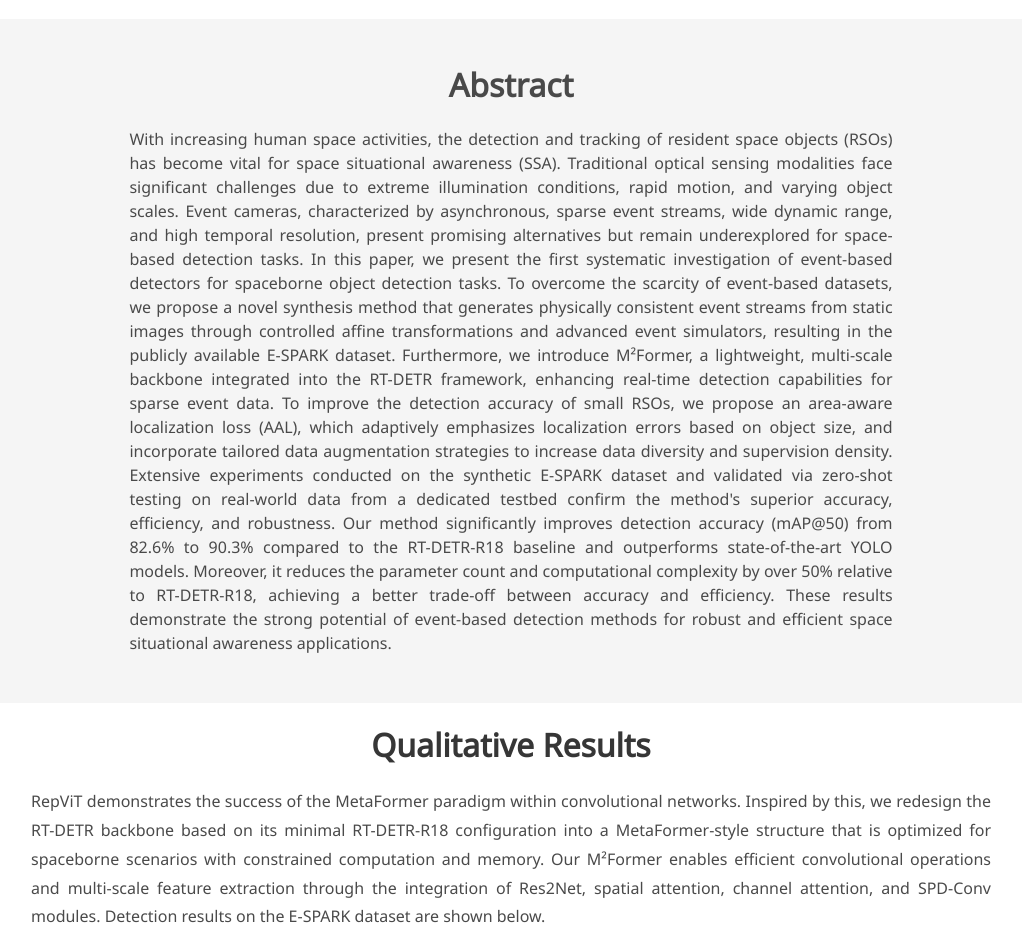
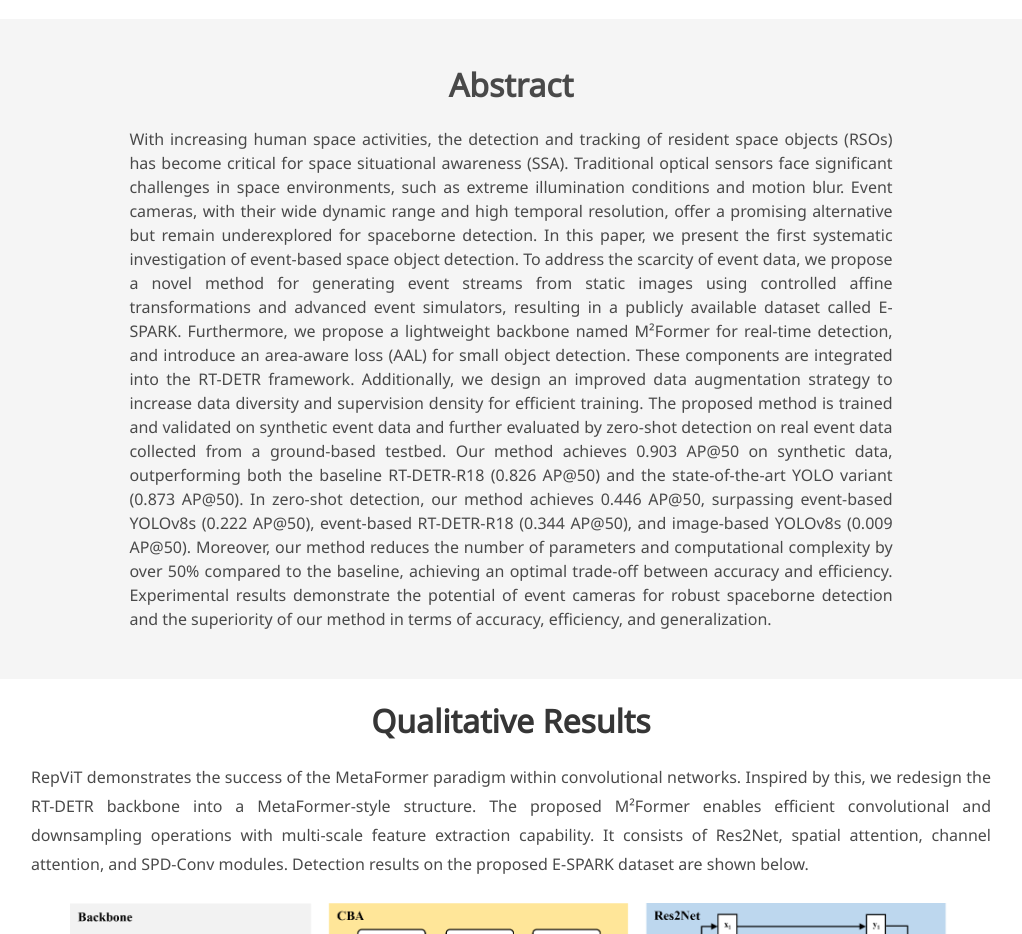
Before and after one commit to iamie-vision/M2Former, a plain HTML site: page index.html in a window 1280 px wide. Shown: the part 1140-2074 px from the top of the page, without its empty margins (129-1151 px from the left). Drawn offline with nearby package versions, Linux system fonts and the light colour scheme; some icons are missing; a web font is replaced by a local one.

Commit message:
Update index.html

```diff
--- a/index.html
+++ b/index.html
@@ -142,16 +142,20 @@
         <h2 class="title is-3">Abstract</h2>
         <div class="content has-text-justified">
           <p>
-            With increasing human space activities, the detection and tracking of resident space objects (RSOs) has become vital for space situational awareness (SSA). Traditional optical sensing modalities face significant challenges due to
-            extreme illumination conditions, rapid motion, and varying object scales. Event cameras, characterized by asynchronous, sparse event streams, wide dynamic range, and high temporal resolution, present promising alternatives but remain
-            underexplored for space-based detection tasks. In this paper, we present the first systematic investigation of event-based detectors for spaceborne object detection tasks. To overcome the scarcity of event-based datasets,
-            we propose a novel synthesis method that generates physically consistent event streams from static images through controlled affine transformations and advanced event simulators, resulting in the publicly available E-SPARK dataset.
-            Furthermore, we introduce M²Former, a lightweight, multi-scale backbone integrated into the RT-DETR framework, enhancing real-time detection capabilities for sparse event data. To improve the detection accuracy of small RSOs,
-            we propose an area-aware localization loss (AAL), which adaptively emphasizes localization errors based on object size, and incorporate tailored data augmentation strategies to increase data diversity and supervision density.
-            Extensive experiments conducted on the synthetic E-SPARK dataset and validated via zero-shot testing on real-world data from a dedicated testbed confirm the method's superior accuracy, efficiency, and robustness.
-            Our method significantly improves detection accuracy (mAP@50) from 82.6% to 90.3% compared to the RT-DETR-R18 baseline and outperforms state-of-the-art YOLO models. Moreover, it reduces the parameter count and
-            computational complexity by over 50% relative to RT-DETR-R18, achieving a better trade-off between accuracy and efficiency. These results demonstrate the strong potential of event-based detection methods for
-            robust and efficient space situational awareness applications.
+            With increasing human space activities, the detection and tracking of resident space objects (RSOs) has become critical for space situational awareness (SSA).
+            Traditional optical sensors face significant challenges in space environments, such as extreme illumination conditions and motion blur. Event cameras,
+            with their wide dynamic range and high temporal resolution, offer a promising alternative but remain underexplored for spaceborne detection.
+            In this paper, we present the first systematic investigation of event-based space object detection. To address the scarcity of event data,
+            we propose a novel method for generating event streams from static images using controlled affine transformations and advanced event simulators,
+            resulting in a publicly available dataset called E-SPARK. Furthermore, we propose a lightweight backbone named M²Former for real-time detection,
+            and introduce an area-aware loss (AAL) for small object detection. These components are integrated into the RT-DETR framework. Additionally, we design
+            an improved data augmentation strategy to increase data diversity and supervision density for efficient training. The proposed method is trained and
+            validated on synthetic event data and further evaluated by zero-shot detection on real event data collected from a ground-based testbed. Our method
+            achieves 0.903 AP@50 on synthetic data, outperforming both the baseline RT-DETR-R18 (0.826 AP@50) and the state-of-the-art YOLO variant (0.873 AP@50).
+            In zero-shot detection, our method achieves 0.446 AP@50, surpassing event-based YOLOv8s (0.222 AP@50), event-based RT-DETR-R18 (0.344 AP@50),
+            and image-based YOLOv8s (0.009 AP@50). Moreover, our method reduces the number of parameters and computational complexity by over 50% compared to the baseline,
+            achieving an optimal trade-off between accuracy and efficiency. Experimental results demonstrate the potential of event cameras for robust spaceborne detection
+            and the superiority of our method in terms of accuracy, efficiency, and generalization.
           </p>
         </div>
       </div>
@@ -171,7 +175,9 @@
       <!-- Text description -->
       <div style="max-width: 960px; margin: 0 auto; line-height: 1.8; font-size: 1rem; text-align: justify;">
       <p>
-        RepViT demonstrates the success of the MetaFormer paradigm within convolutional networks. Inspired by this, we redesign the RT-DETR backbone based on its minimal RT-DETR-R18 configuration into a MetaFormer-style structure that is optimized for spaceborne scenarios with constrained computation and memory. Our M²Former enables efficient convolutional operations and multi-scale feature extraction through the integration of Res2Net, spatial attention, channel attention, and SPD-Conv modules. Detection results on the E-SPARK dataset are shown below.
+        RepViT demonstrates the success of the MetaFormer paradigm within convolutional networks. Inspired by this, we redesign the RT-DETR backbone into a MetaFormer-style structure.
+        The proposed M²Former enables efficient convolutional and downsampling operations with multi-scale feature extraction capability. It consists of Res2Net, spatial attention,
+        channel attention, and SPD-Conv modules. Detection results on the proposed E-SPARK dataset are shown below.
       </p>
       </div>
 
```
